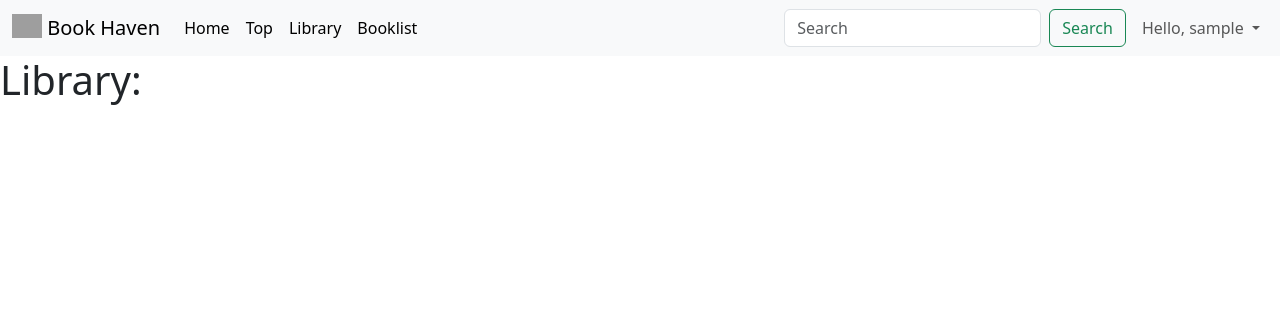
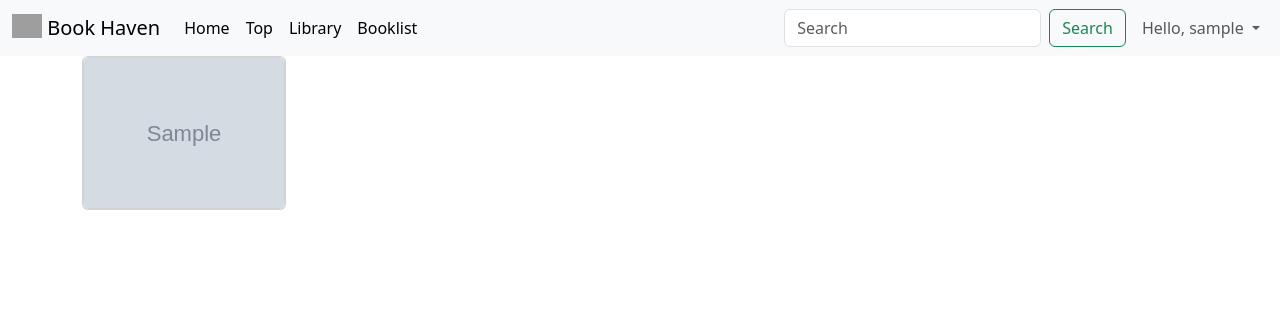
Before and after one commit to alfian-f/BookHaven, a Django app: template main/templates/library.html in a window 1280 px wide. Shown: the top 316 px of the page. Run offline with Django 4.2, Linux system fonts and the light colour scheme; a user stored in the database is signed in; tables that the repository leaves empty hold one stand-in row (values such as "Sample post"); the template is opened without the code that fills it: most values are stand-ins (such as "Sample title", 1, 10 or a date in 2020); grey boxes marked "Sample" are stand-in pictures; grey boxes are pictures that could not be loaded.

Commit message:
Created a way to view the books in /library

```diff
--- a/main/templates/library.html
+++ b/main/templates/library.html
@@ -2,6 +2,17 @@
 
 {% block content %}
 {% include 'navbar.html' %}
-<h1>Library:</h1>
-
+<div class="container">
+    <div class="row row-cols-1 row-cols-md-5 g-4">
+    {% for image in images %}
+        <div class="col">
+            <div class="card h-100">
+                <div class="card" style="max-height: 300px; max-width: 400px;">
+                    <img src="{{image}}" style="max-width: 100%; max-height: 100%;" class="card-img-top" alt="...">
+                </div>
+            </div>
+        </div>
+    {% endfor %}
+    </div>
+</div>
 {% endblock content %}
```
Also changed, not shown: main/views.py (+16 -2 lines).
